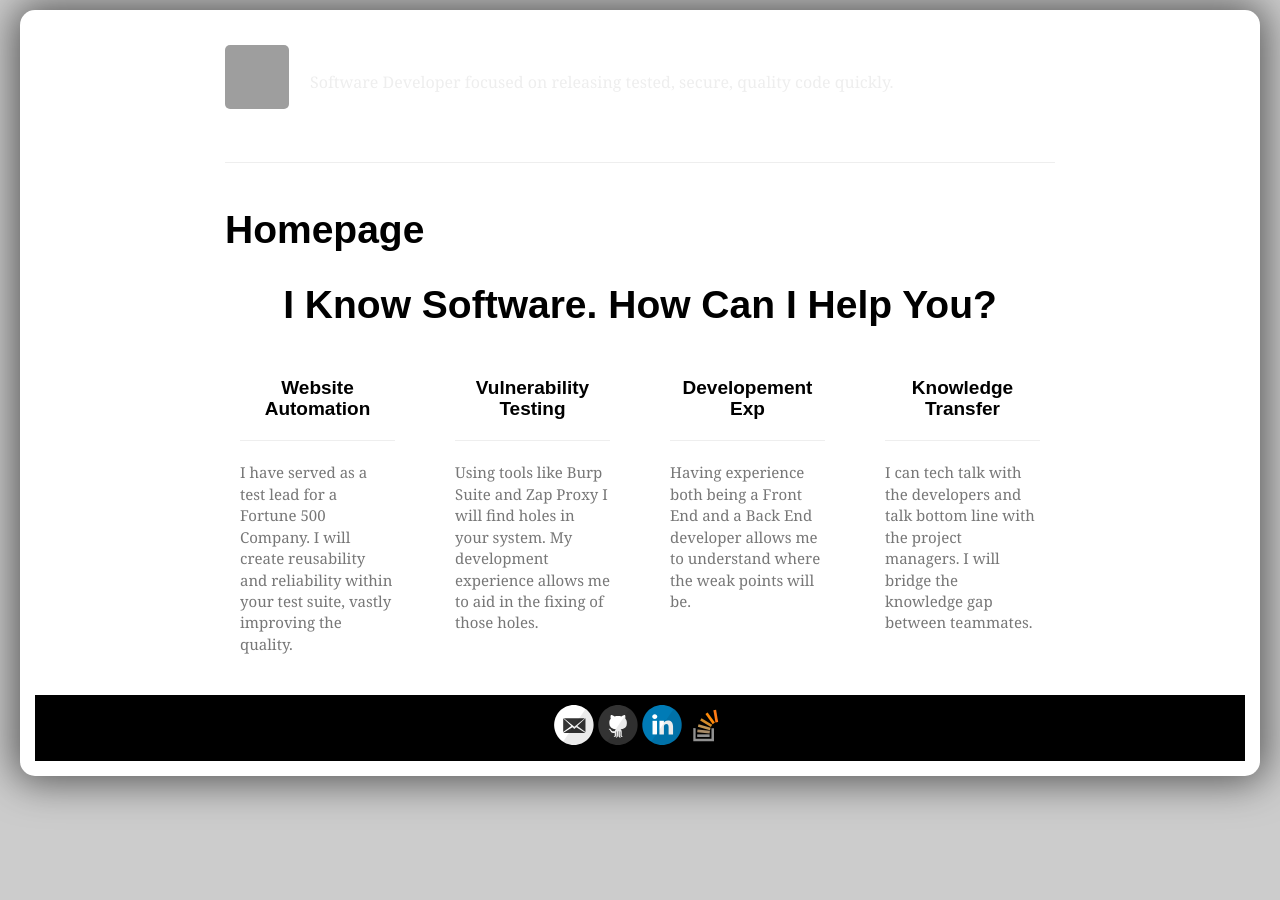
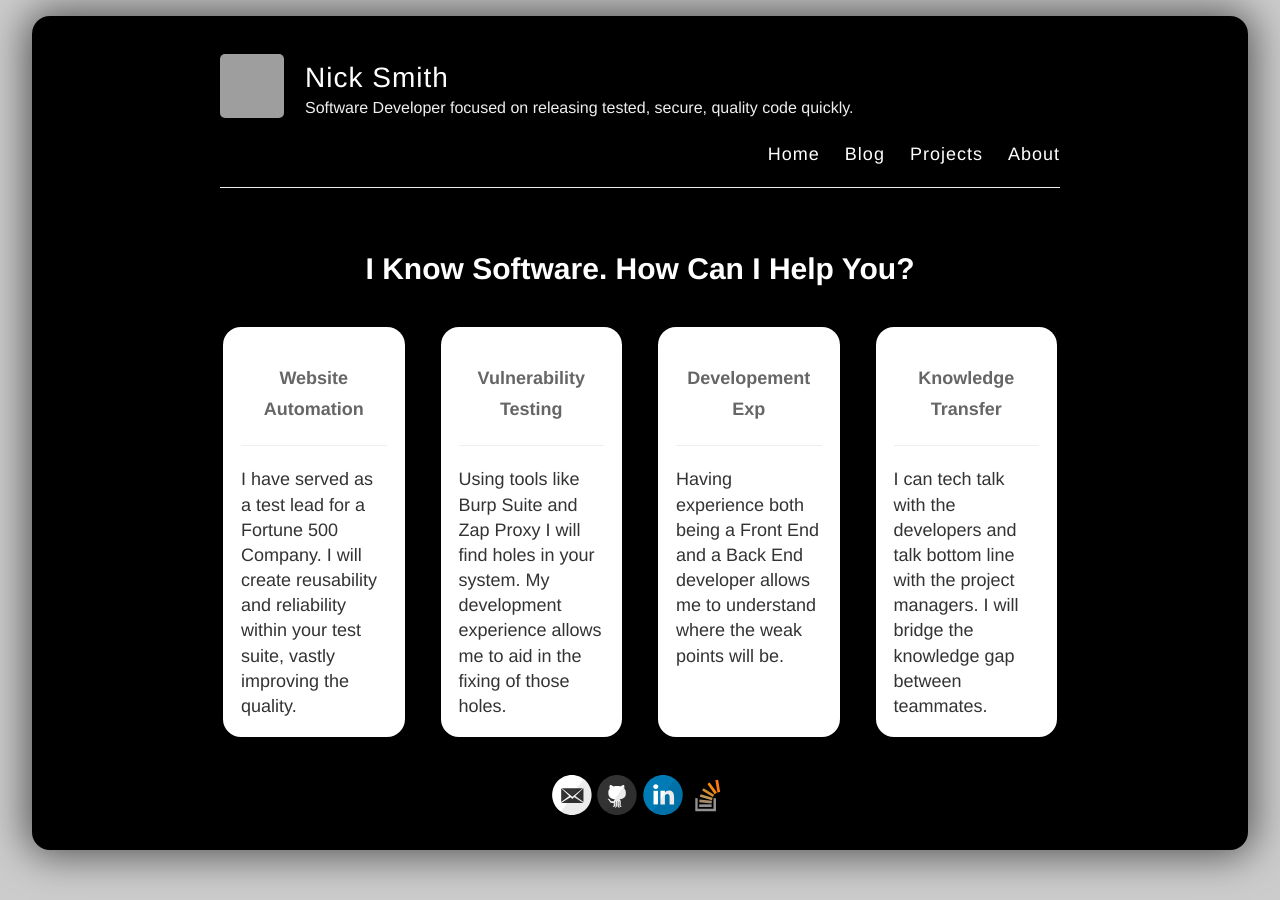
Before and after one commit to clickthisnick/clickthisnick.github.io, a Jekyll site: the page built from index.html, in a window 1280 px wide. Built offline with Jekyll 4.4.1, drawn with Linux system fonts in a browser that asks for light colours; some web fonts are replaced; grey boxes are pictures that could not be loaded.

Commit message:
Chore - Add index.html css

```diff
--- a/index.html
+++ b/index.html
@@ -1,9 +1,10 @@
 ---
-layout: page
-title: Homepage
+layout: default
+title:
 ---
 
 <link rel="stylesheet" type="text/css" href="lib/css/bootswatch.css">
+<link rel="stylesheet" type="text/css" href="style.css" />
 <link href='https://fonts.googleapis.com/css?family=Arvo' rel='stylesheet' type='text/css'>
 
 <html>
```
